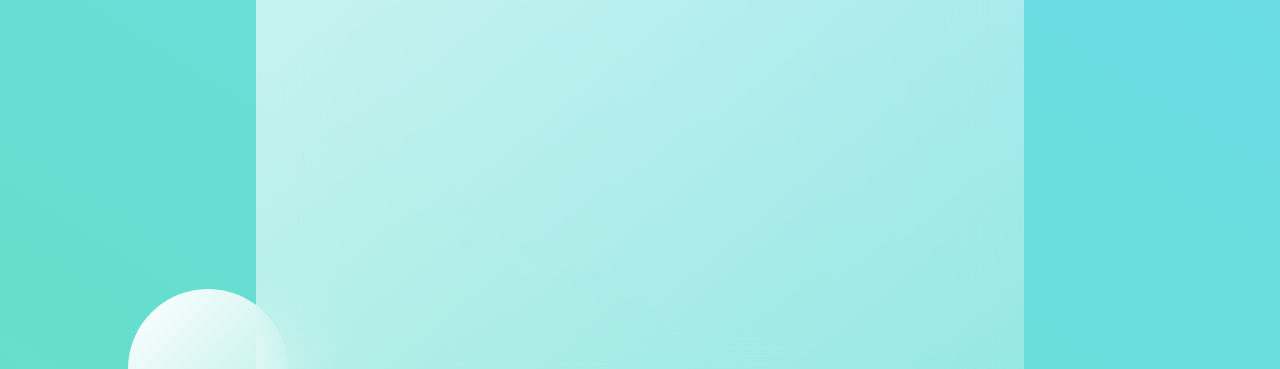
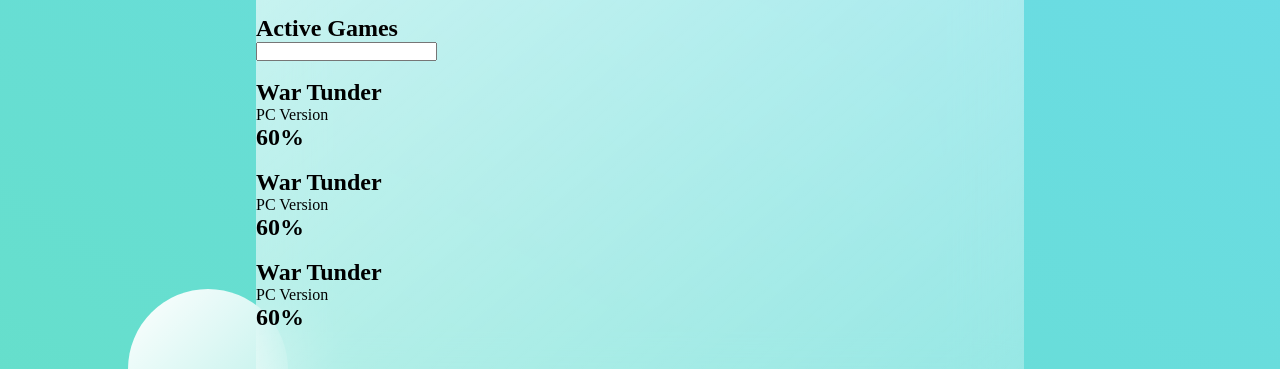
Before and after one commit to JWoltjen/simple-glass, a plain HTML site: page index.html in a window 1280 px wide. Shown: the part 311-680 px from the top of the page. Drawn offline with Linux system fonts and the light colour scheme.

Commit message:
add card section

```diff
--- a/index.html
+++ b/index.html
@@ -34,6 +34,45 @@
                     <img src=""/>
                 </div>
             </div>
+            <div class="games">
+                <div class="status">
+                    <h1>Active Games</h1>
+                    <input type="text" />
+
+                </div>
+                <div class='cards'>
+                    <div class='card'>
+                        <img src=""/>
+                        <div class="card-info">
+                            <h2>War Tunder</h2>
+                            <p>PC Version</p>
+                            <div class="progress">
+                            </div>
+                        </div>
+                        <h2 class='percentage'>60%</h2>
+                    </div>
+                    <div class='card'>
+                        <img src="" />
+                        <div class="card-info">
+                            <h2>War Tunder</h2>
+                            <p>PC Version</p>
+                            <div class="progress">
+                            </div>
+                        </div>
+                        <h2 class='percentage'>60%</h2>
+                    </div>
+                    <div class='card'>
+                        <img src="" />
+                        <div class="card-info">
+                            <h2>War Tunder</h2>
+                            <p>PC Version</p>
+                            <div class="progress">
+                            </div>
+                        </div>
+                        <h2 class='percentage'>60%</h2>
+                    </div>
+                </div>
+            </div>
         </section>
     </main>
     <div class='circle1'></div>
```
